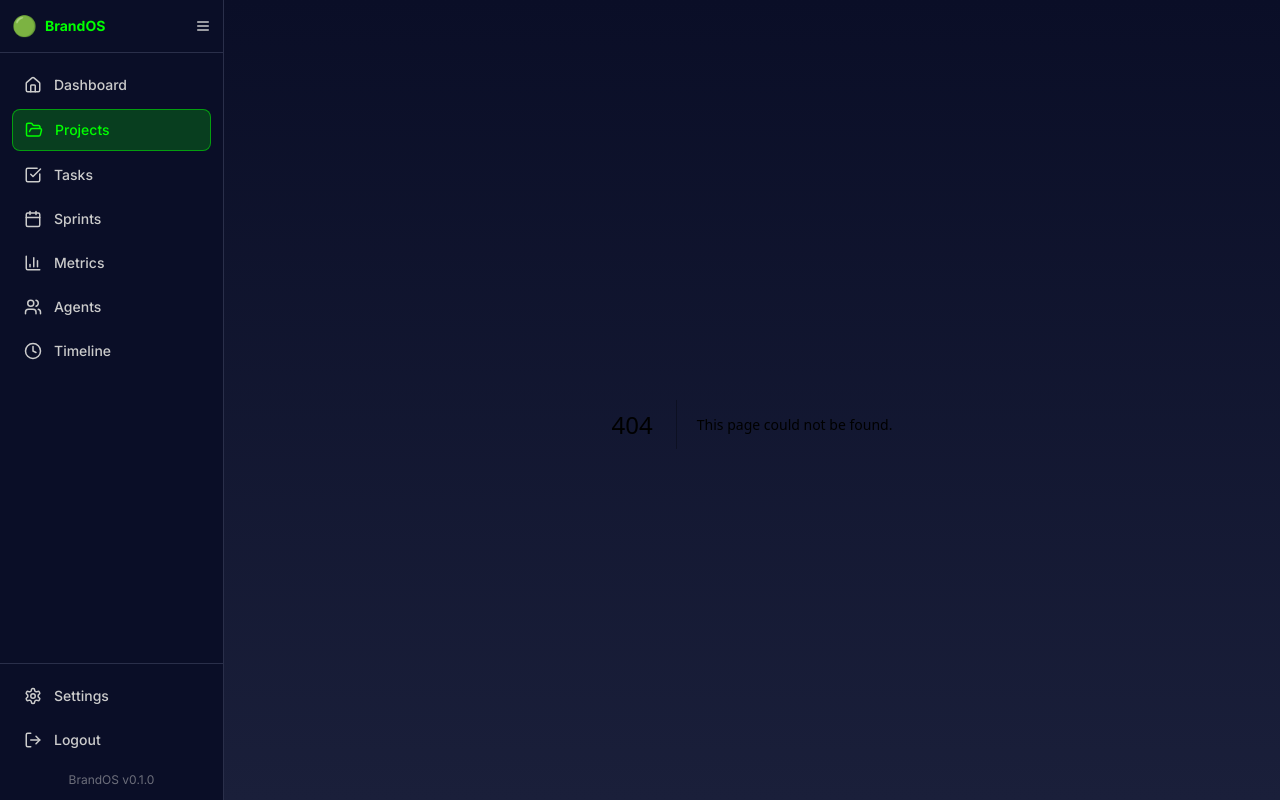
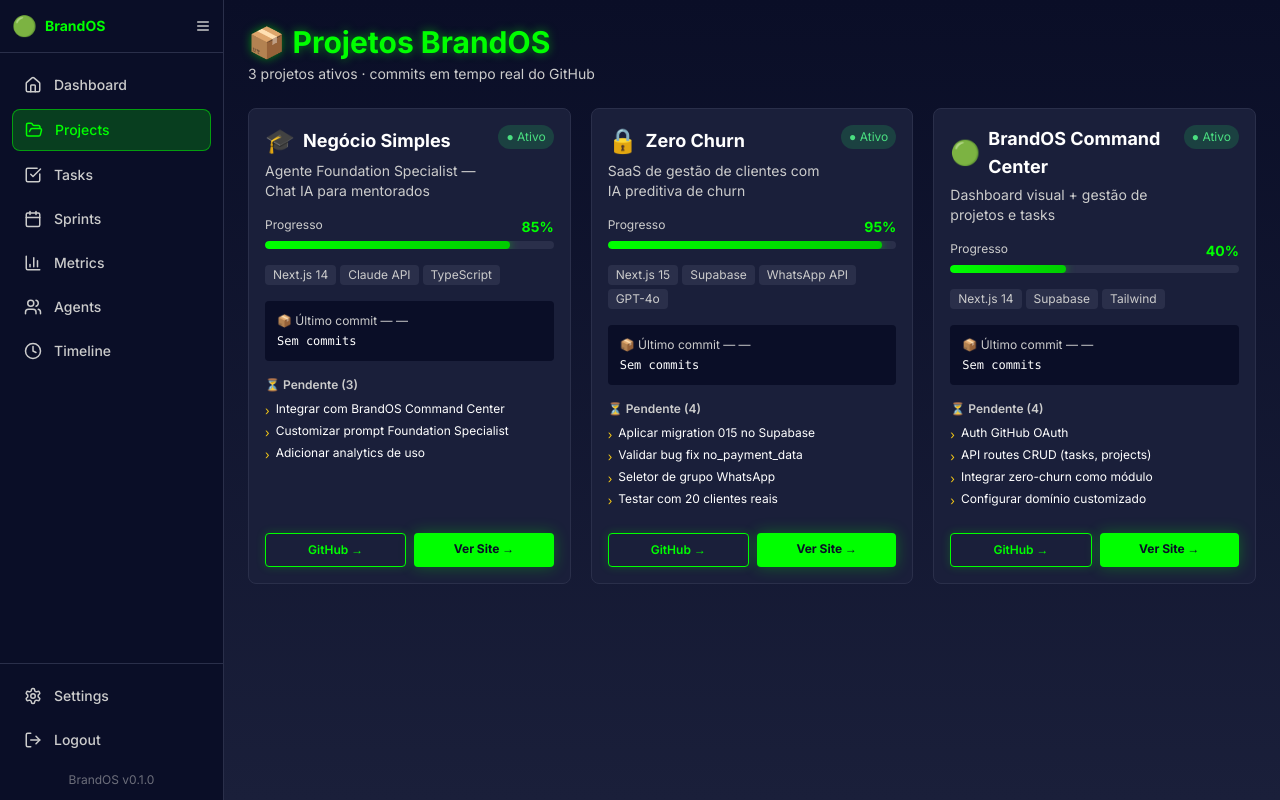
Before and after one commit to arthurfbrandos-opb/brandos-command-center, a Next.js app: page /projects in a window 1280 px wide. Before the commit this address had no page. Built offline with nearby package versions, Linux system fonts and the light colour scheme; no server answers.

Commit message:
feat: projects page com dados reais GitHub (negocio_simples + zero-churn)

```diff
--- /dev/null
+++ b/src/app/projects/page.tsx
@@ -0,0 +1,159 @@
+import { getLastCommit } from '@/lib/github';
+
+const PROJECTS = [
+  {
+    id: 'negocio_simples',
+    name: 'Negócio Simples',
+    emoji: '🎓',
+    description: 'Agente Foundation Specialist — Chat IA para mentorados',
+    borderColor: 'border-green-500',
+    vercel: 'https://negocio-simples.vercel.app',
+    progress: 85,
+    tags: ['Next.js 14', 'Claude API', 'TypeScript'],
+    pendingTasks: [
+      'Integrar com BrandOS Command Center',
+      'Customizar prompt Foundation Specialist',
+      'Adicionar analytics de uso',
+    ],
+  },
+  {
+    id: 'zero-churn',
+    name: 'Zero Churn',
+    emoji: '🔒',
+    description: 'SaaS de gestão de clientes com IA preditiva de churn',
+    borderColor: 'border-blue-500',
+    vercel: 'https://zerochurn.brandosystem.com',
+    progress: 95,
+    tags: ['Next.js 15', 'Supabase', 'WhatsApp API', 'GPT-4o'],
+    pendingTasks: [
+      'Aplicar migration 015 no Supabase',
+      'Validar bug fix no_payment_data',
+      'Seletor de grupo WhatsApp',
+      'Testar com 20 clientes reais',
+    ],
+  },
+  {
+    id: 'brandos-command-center',
+    name: 'BrandOS Command Center',
+    emoji: '🟢',
+    description: 'Dashboard visual + gestão de projetos e tasks',
+    borderColor: 'border-yellow-500',
+    vercel: 'https://brandos-command-center.vercel.app',
+    progress: 40,
+    tags: ['Next.js 14', 'Supabase', 'Tailwind'],
+    pendingTasks: [
+      'Auth GitHub OAuth',
+      'API routes CRUD (tasks, projects)',
+      'Integrar zero-churn como módulo',
+      'Configurar domínio customizado',
+    ],
+  },
+];
+
+async function ProjectCard({ project }: { project: typeof PROJECTS[0] }) {
+  const lastCommit = await getLastCommit(project.id);
+  const commitMsg = lastCommit?.commit?.message?.split('\n')[0] || 'Sem commits';
+  const commitDate = lastCommit?.commit?.author?.date
+    ? new Date(lastCommit.commit.author.date).toLocaleDateString('pt-BR')
+    : '—';
+
+  return (
+    <div className={`card border-2 ${project.borderColor} flex flex-col gap-4`}>
+      {/* Header */}
+      <div className="flex items-start justify-between">
+        <div>
+          <div className="flex items-center gap-2 mb-1">
+            <span className="text-2xl">{project.emoji}</span>
+            <h3 className="font-bold text-lg text-brandos-text">{project.name}</h3>
+          </div>
+          <p className="text-sm text-brandos-text-secondary">{project.description}</p>
+        </div>
+        <span className="text-xs px-2 py-1 rounded-full bg-green-500/20 text-green-400 whitespace-nowrap ml-2">
+          ● Ativo
+        </span>
+      </div>
+
+      {/* Progress */}
+      <div>
+        <div className="flex justify-between mb-1">
+          <span className="text-xs text-brandos-text-secondary">Progresso</span>
+          <span className="text-sm font-bold text-brandos-primary">{project.progress}%</span>
+        </div>
+        <div className="progress-bar">
+          <div className="progress-bar-fill" style={{ width: `${project.progress}%` }} />
+        </div>
+      </div>
+
+      {/* Tags */}
+      <div className="flex flex-wrap gap-1">
+        {project.tags.map(tag => (
+          <span key={tag} className="text-xs px-2 py-0.5 bg-brandos-border rounded text-brandos-text-secondary">
+            {tag}
+          </span>
+        ))}
+      </div>
+
+      {/* Last Commit */}
+      <div className="bg-brandos-bg rounded p-3 text-xs">
+        <p className="text-brandos-text-secondary mb-1">📦 Último commit — {commitDate}</p>
+        <p className="text-brandos-text truncate font-mono">{commitMsg}</p>
+      </div>
+
+      {/* Pending */}
+      <div>
+        <p className="text-xs font-semibold text-brandos-text-secondary mb-2">
+          ⏳ Pendente ({project.pendingTasks.length})
+        </p>
+        <ul className="space-y-1">
+          {project.pendingTasks.map((task, i) => (
+            <li key={i} className="text-xs text-brandos-text flex items-start gap-1.5">
+              <span className="text-yellow-400 mt-0.5 flex-shrink-0">›</span>
+              {task}
+            </li>
+          ))}
+        </ul>
+      </div>
+
+      {/* Links */}
+      <div className="flex gap-2 mt-auto pt-2">
+        <a
+          href={`https://github.com/arthurfbrandos-opb/${project.id}`}
+          target="_blank"
+          rel="noopener noreferrer"
+          className="btn-secondary text-xs py-1.5 px-3 rounded flex-1 text-center no-underline"
+        >
+          GitHub →
+        </a>
+        <a
+          href={project.vercel}
+          target="_blank"
+          rel="noopener noreferrer"
+          className="btn-primary text-xs py-1.5 px-3 rounded flex-1 text-center no-underline"
+        >
+          Ver Site →
+        </a>
+      </div>
+    </div>
+  );
+}
+
+export default async function ProjectsPage() {
+  return (
+    <div className="space-y-6">
+      <div>
+        <h1 className="text-2xl md:text-3xl font-bold text-brandos-primary text-glow">
+          📦 Projetos BrandOS
+        </h1>
+        <p className="text-brandos-text-secondary text-sm mt-1">
+          {PROJECTS.length} projetos ativos · commits em tempo real do GitHub
+        </p>
+      </div>
+
+      <div className="grid grid-cols-1 md:grid-cols-2 xl:grid-cols-3 gap-5">
+        {PROJECTS.map(project => (
+          <ProjectCard key={project.id} project={project} />
+        ))}
+      </div>
+    </div>
+  );
+}
--- /dev/null
+++ b/src/lib/github.ts
@@ -0,0 +1,26 @@
+const GITHUB_USER = 'arthurfbrandos-opb';
+
+const getHeaders = () => ({
+  'Authorization': `Bearer ${process.env.GITHUB_TOKEN}`,
+  'Accept': 'application/vnd.github.v3+json',
+});
+
+export interface CommitInfo {
+  sha: string;
+  commit: {
+    message: string;
+    author: { date: string };
+  };
+}
+
+export async function getLastCommit(repo: string): Promise<CommitInfo | null> {
+  try {
+    const res = await fetch(
+      `https://api.github.com/repos/${GITHUB_USER}/${repo}/commits?per_page=1`,
+      { headers: getHeaders(), cache: 'no-store' }
+    );
+    if (!res.ok) return null;
+    const commits = await res.json();
+    return commits[0] || null;
+  } catch { return null; }
+}
```
Also changed, not shown: 1 other file (tests, documents, lock files or other folders).
